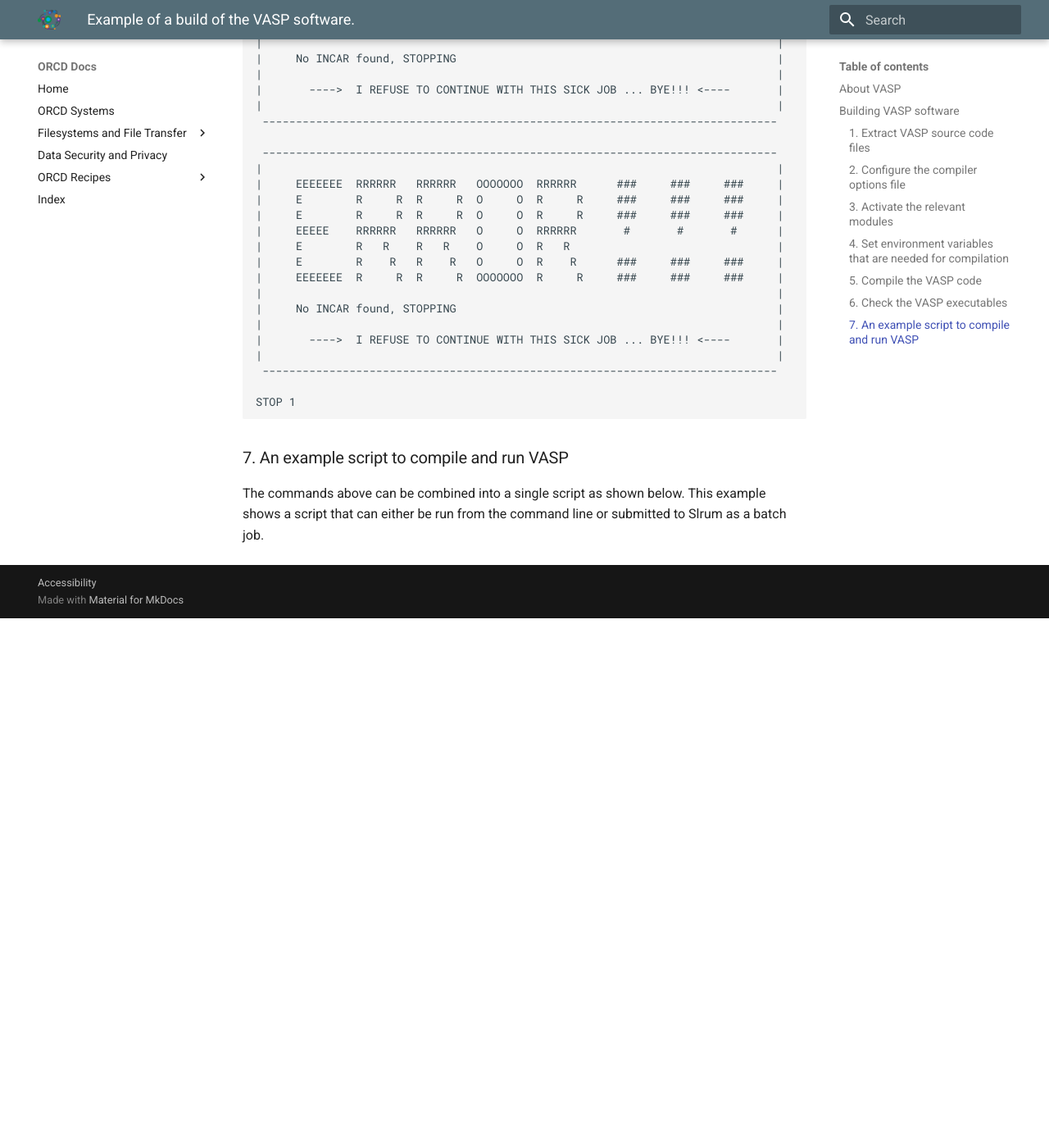
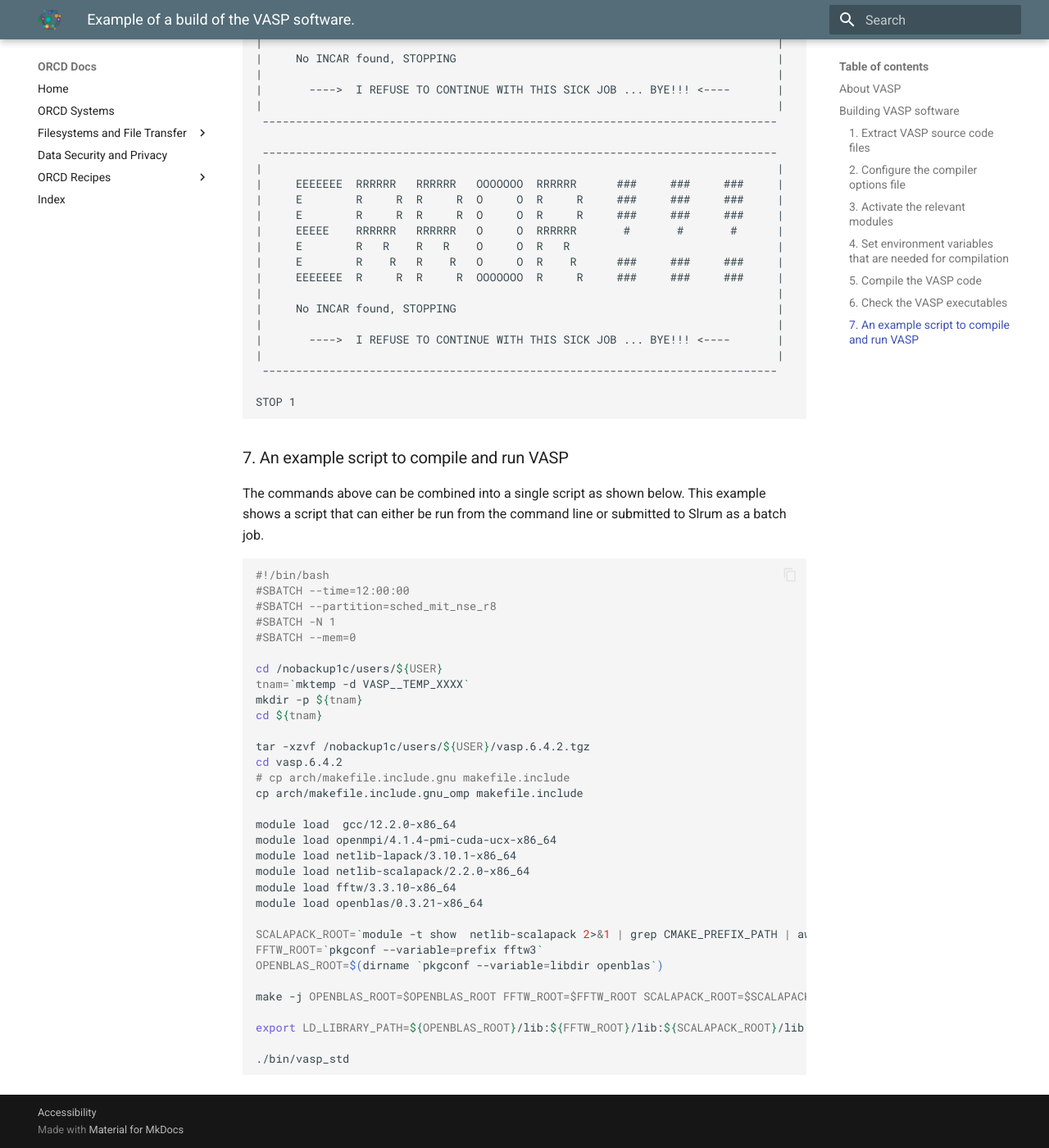
Before and after one commit to mit-orcd/orcd-docs-edit, an MkDocs documentation site: the page built from docs/recipes/basic_vasp_gcc_example.md, in a window 1280 px wide and 1400 px high, scrolled down 2491 px. Shown: the whole window at 82% size. Built offline with MkDocs 1.6.1 and Material for MkDocs 9.7.7, drawn with Linux system fonts in a browser that asks for light colours; before the commit the page ends 3245 px from its top, so only the background shows below that.

Commit message:
Add end to end script

````diff
--- a/docs/recipes/basic_vasp_gcc_example.md
+++ b/docs/recipes/basic_vasp_gcc_example.md
@@ -151,3 +151,38 @@
 The commands above can be combined into a single script as shown below. This example
 shows a script that can either be run from the command line or submitted to Slrum
 as a batch job.
+
+```bash
+#!/bin/bash
+#SBATCH --time=12:00:00
+#SBATCH --partition=sched_mit_nse_r8
+#SBATCH -N 1
+#SBATCH --mem=0
+
+cd /nobackup1c/users/${USER}
+tnam=`mktemp -d VASP__TEMP_XXXX`
+mkdir -p ${tnam}
+cd ${tnam}
+
+tar -xzvf /nobackup1c/users/${USER}/vasp.6.4.2.tgz
+cd vasp.6.4.2
+# cp arch/makefile.include.gnu makefile.include
+cp arch/makefile.include.gnu_omp makefile.include
+
+module load  gcc/12.2.0-x86_64
+module load openmpi/4.1.4-pmi-cuda-ucx-x86_64
+module load netlib-lapack/3.10.1-x86_64
+module load netlib-scalapack/2.2.0-x86_64
+module load fftw/3.3.10-x86_64
+module load openblas/0.3.21-x86_64
+
+SCALAPACK_ROOT=`module -t show  netlib-scalapack 2>&1 | grep CMAKE_PREFIX_PATH | awk -F, '{print $2}'  | awk -F\" '{print $2}'`
+FFTW_ROOT=`pkgconf --variable=prefix fftw3`
+OPENBLAS_ROOT=$(dirname `pkgconf --variable=libdir openblas`)
+
+make -j OPENBLAS_ROOT=$OPENBLAS_ROOT FFTW_ROOT=$FFTW_ROOT SCALAPACK_ROOT=$SCALAPACK_ROOT MODS=1 DEPS=1
+
+export LD_LIBRARY_PATH=${OPENBLAS_ROOT}/lib:${FFTW_ROOT}/lib:${SCALAPACK_ROOT}/lib
+
+./bin/vasp_std
+```
````
